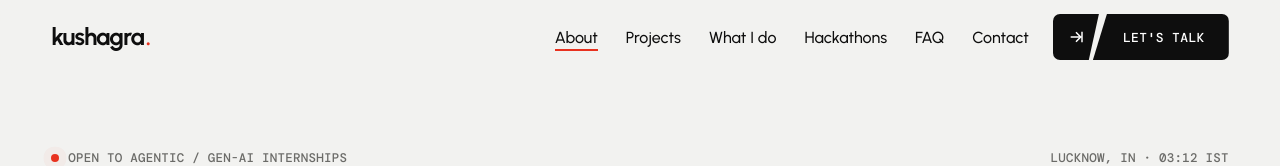
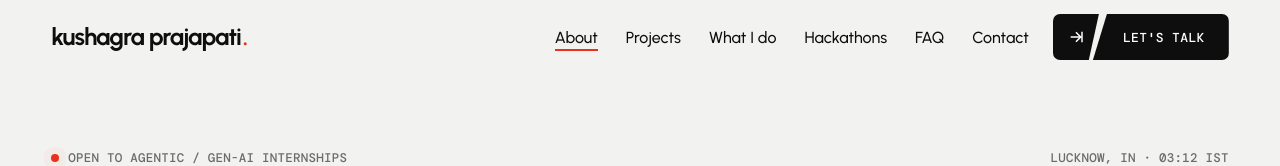
Before and after one commit to kushagracode18/portfolio, a plain HTML site: page index.html in a window 1280 px wide. Shown: the top 166 px of the page. Drawn offline with nearby package versions, Linux system fonts and the light colour scheme.

Commit message:
Show full name in logo

```diff
--- a/index.html
+++ b/index.html
@@ -62,7 +62,8 @@ button,input,textarea{font:inherit;color:inherit}
 .nav.ondk .menu{background:#fff;color:var(--ink)}
 .nav.ondk.open ul{background:var(--dark)}.nav.ondk.open ul a{border-color:var(--dline)}
 .nav .wrap{display:flex;align-items:center;gap:24px;min-height:74px}
-.logo{font:700 24px/1 var(--f);letter-spacing:-.04em;display:flex;align-items:center;gap:2px}
+.logo{font:700 24px/1 var(--f);letter-spacing:-.04em;display:flex;align-items:center;gap:2px;white-space:pre}
+@media(max-width:420px){.logo{font-size:21px}}
 .logo b{color:var(--red)}
 .nav ul{display:flex;gap:28px;list-style:none;margin:0 0 0 auto;padding:0}
 .nav ul a{font-weight:500;font-size:16px;position:relative}
@@ -250,7 +251,7 @@ footer{background:var(--dark);color:#fff;padding:clamp(56px,7vw,90px) 0 26px;bor
 </svg>
 
 <header class="nav" id="nav"><div class="wrap">
-  <a class="logo" href="#top">kushagra<b>.</b></a>
+  <a class="logo" href="#top">kushagra prajapati<b>.</b></a>
   <ul id="menuList">
     <li><a href="#about">About</a></li><li><a href="#projects">Projects</a></li><li><a href="#services">What I do</a></li><li><a href="#log">Hackathons</a></li><li><a href="#faq">FAQ</a></li><li><a href="#contact">Contact</a></li>
   </ul>
```
